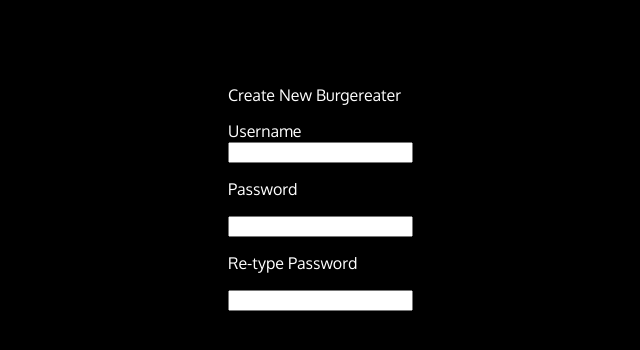
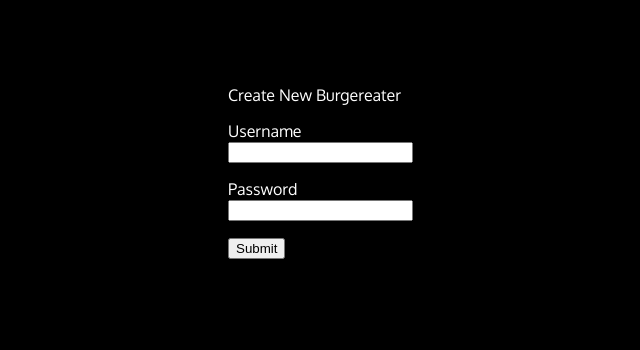
Before and after one commit to civilwarbeard/didieataburger, a Flask app: page /create in a window 1280 px wide. Shown: the part 231-581 px from the top of the page, without its empty margins (312-952 px from the left). Run offline with Flask 2, Linux system fonts and the light colour scheme.

Commit message:
trying to get create working

```diff
--- a/didieataburger/templates/create.html
+++ b/didieataburger/templates/create.html
@@ -2,12 +2,14 @@
 
 {% block content %}
 <form role="form" method="POST">
-<body>
+
 	<div class="center">
 		<p>Create New Burgereater</p>
-			<p>Username<form><input type="text" name="username" /></form></p>
-			<p>Password<form><input type="password" name="password" /></form></p>
-			<p>Re-type Password<form><input type="password" name="password"</p>
+			<form>
+			<p>Username<input type="text" name="username" id="username" /></p>
+			<p>Password<input type="password" name="password" id="password"/></p>
+			<p><input type="submit" value="Submit"></p>
+
 	</div>
-
+</form>
 {% endblock %}
```
